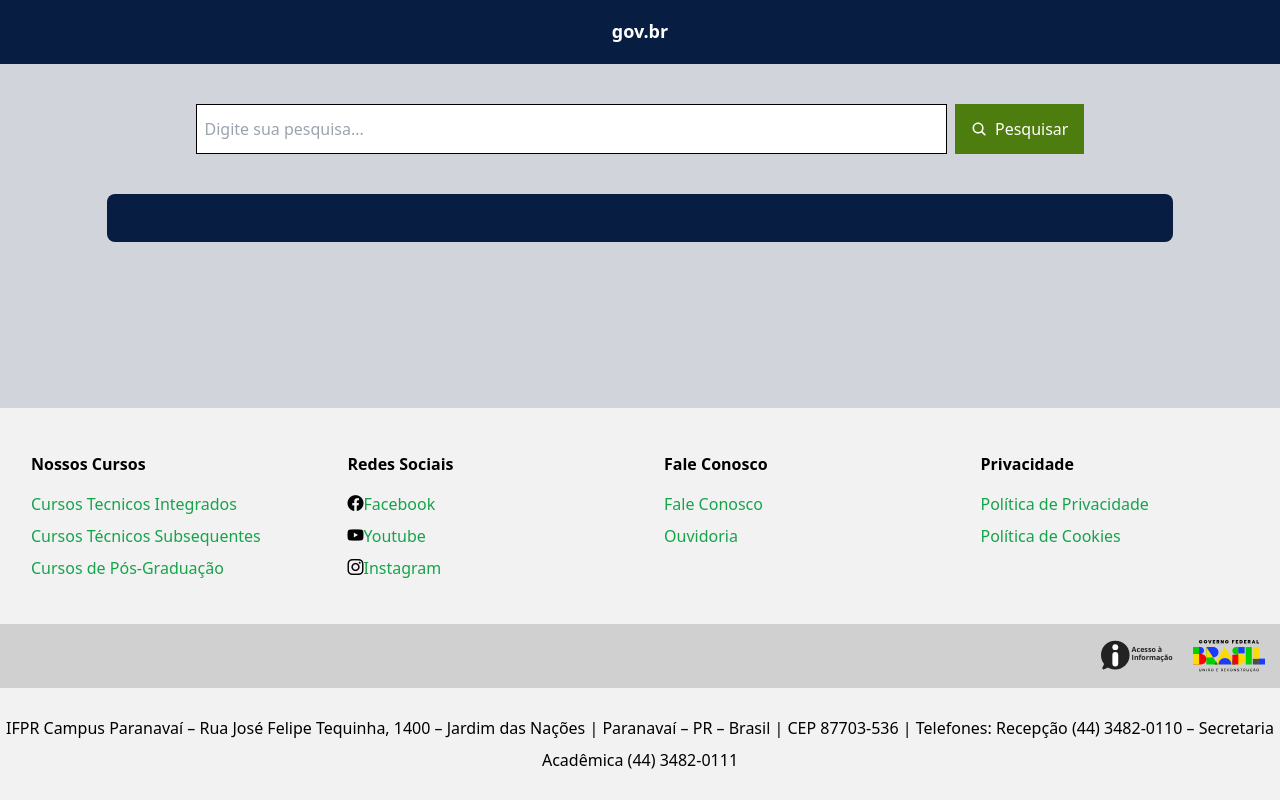
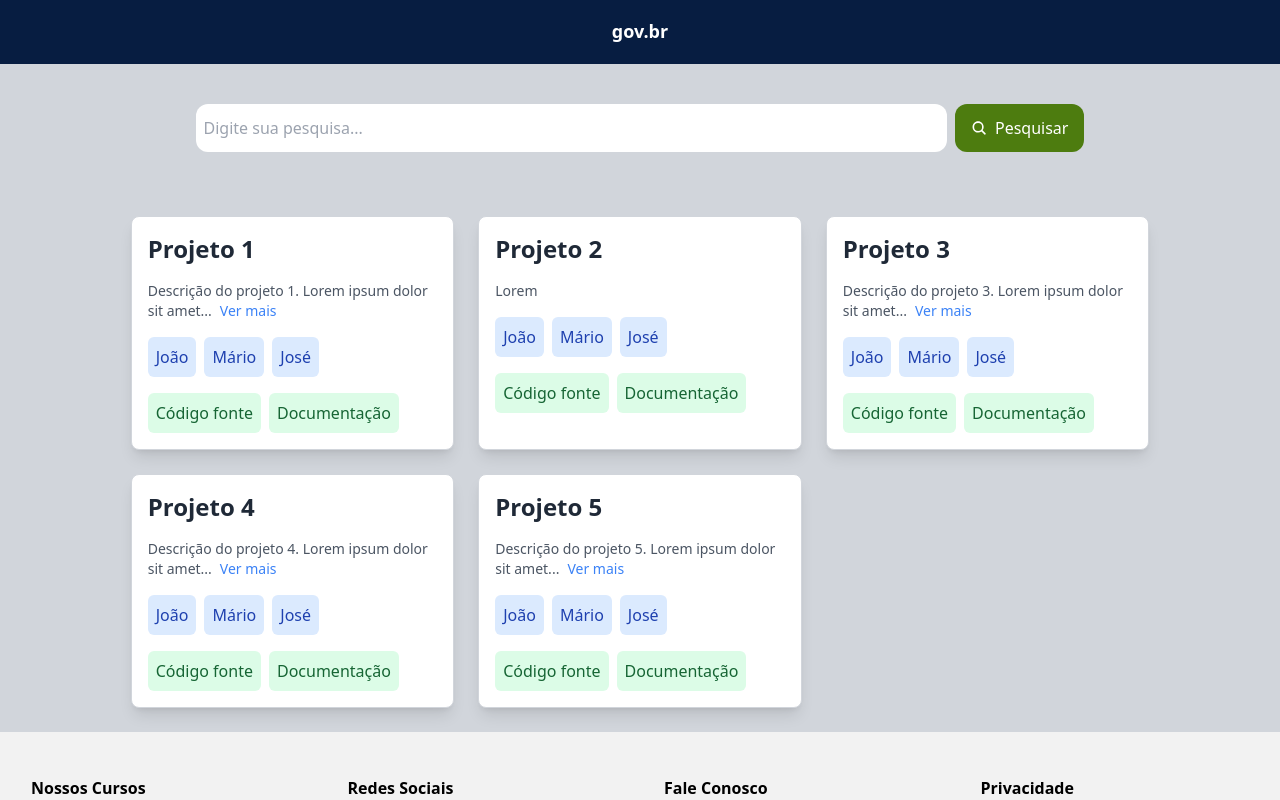
Before and after one commit to GUGALU/projeto-integrador-front, a Next.js app: page / in a window 1280 px wide. Shown: the top 800 px of the page. Built offline with nearby package versions, Linux system fonts and the light colour scheme.

Commit message:
fix: ui ux adjustments

```diff
--- a/app/components/search/search.jsx
+++ b/app/components/search/search.jsx
@@ -4,26 +4,30 @@ import { useState } from "react";
 import { Button } from "primereact/button";
 import { IoSearch } from "react-icons/io5";
 import { Dialog } from "primereact/dialog";
-import Crud from "../crud/crud";
+import Crud from "../crud/CRUD";
+import { FaPlus } from "react-icons/fa";
 
 const Search = () => {
-  const [isDialogVisible, setIsDialogVisible] = useState(false);
-
-  const openDialog = () => setIsDialogVisible(true);
-  const closeDialog = () => setIsDialogVisible(false);
+  const [user, setUser] = useState(false);
 
   return (
     <div className="flex justify-center items-center gap-2 w-full mt-10">
+      {user && (
+        <Button className="bg-blue-500 text-white p-3 rounded-full">
+          <FaPlus />
+        </Button>
+      )}
+
       <form action="/search" method="GET" className="flex w-10/12 gap-2">
         <input
           type="search"
           name="query"
-          className="border border-black bg-white p-2 w-full"
+          className="rounded-xl bg-white p-2 w-full"
           placeholder="Digite sua pesquisa..."
         />
         <Button
           type="submit"
-          className="bg-lime-700 text-white px-4 py-2 w-2/12 flex justify-center items-center gap-2"
+          className="bg-lime-700 text-white px-4 py-2 w-2/12 flex justify-center items-center gap-2 rounded-xl"
         >
           <IoSearch className="h-6 w-6" />
           Pesquisar
--- a/app/components/searchCard/searchCard.jsx
+++ b/app/components/searchCard/searchCard.jsx
@@ -1,52 +1,180 @@
-import React, { useState, useEffect } from "react";
+"use client";
+
+import React, { useState } from "react";
 import { Button } from "primereact/button";
+import { Tag } from "primereact/tag";
+import { LuPencil } from "react-icons/lu";
+import { FaRegTrashAlt } from "react-icons/fa";
+import { Chip } from "primereact/chip";
 import { Dialog } from "primereact/dialog";
-import Crud from "../crud/crud";
-import ArtefatoService from "../addFunction/addFuncion";
 
 export default function SearchCard() {
-  const [isDialogVisible, setIsDialogVisible] = useState(false);
-  const [projetos, setProjetos] = useState([]);
-  const [artefatoSelecionado, setArtefatoSelecionado] = useState(null);
+  const [user, setUser] = useState(false);
+  const [selectedProjeto, setSelectedProjeto] = useState(null);
+  const [isModalOpen, setIsModalOpen] = useState(false);
 
-  useEffect(() => {
-    const artefatosSalvos = ArtefatoService.getArtefatos();
-    setProjetos(artefatosSalvos);
-  }, []);
+  const projetos = [
+    {
+      id: 1,
+      titulo: "Projeto 1",
+      descricao: "Descrição do projeto 1. Lorem ipsum dolor sit amet.",
+      colaboradores: ["João", "Mário", "José"],
+      tipoArtefato: ["Código fonte", "Documentação"],
+    },
+    {
+      id: 2,
+      titulo: "Projeto 2",
+      descricao: "Lorem",
+      colaboradores: ["João", "Mário", "José"],
+      tipoArtefato: ["Código fonte", "Documentação"],
+    },
+    {
+      id: 3,
+      titulo: "Projeto 3",
+      descricao: "Descrição do projeto 3. Lorem ipsum dolor sit amet.",
+      colaboradores: ["João", "Mário", "José"],
+      tipoArtefato: ["Código fonte", "Documentação"],
+    },
+    {
+      id: 4,
+      titulo: "Projeto 4",
+      descricao: "Descrição do projeto 4. Lorem ipsum dolor sit amet.",
+      colaboradores: ["João", "Mário", "José"],
+      tipoArtefato: ["Código fonte", "Documentação"],
+    },
+    {
+      id: 5,
+      titulo: "Projeto 5",
+      descricao: "Descrição do projeto 5. Lorem ipsum dolor sit amet.",
+      colaboradores: ["João", "Mário", "José"],
+      tipoArtefato: ["Código fonte", "Documentação"],
+    },
+  ];
 
-  const openDialog = (projeto) => {
-    setArtefatoSelecionado(projeto);
-    setIsDialogVisible(true);
+  const openModal = (projeto) => {
+    setSelectedProjeto(projeto);
+    setIsModalOpen(true);
   };
 
-  const closeDialog = () => setIsDialogVisible(false);
+  const closeModal = () => {
+    setSelectedProjeto(null);
+    setIsModalOpen(false);
+  };
 
   return (
-    <div className="w-full bg-[#071D41] p-6 rounded-lg">
-      <div>
-        {projetos.map((projeto, index) => (
-          <div key={index} className="p-card shadow-lg rounded-lg p-6 w-10/12 mx-auto bg-gray-700 border border-gray-600 mb-4">
-            <h2 className="text-2xl font-bold text-green-300 mb-4">{projeto.titulo}</h2>
-            <p className="text-sm text-gray-300 mb-6">{projeto.descricao}</p>
+    <div className="w-full p-6">
+      <div className="grid grid-cols-1 sm:grid-cols-2 lg:grid-cols-3 gap-6">
+        {projetos.map((projeto) => (
+          <div
+            key={projeto.id}
+            onClick={() => openModal(projeto)}
+            className="cursor-pointer shadow-lg rounded-lg p-4 w-full bg-white border border-gray-300 hover:shadow-xl transition-shadow"
+          >
+            <div className="flex justify-between items-center mb-4">
+              <h2 className="text-2xl font-bold text-gray-800">
+                {projeto.titulo}
+              </h2>
+              {user && (
+                <div className="gap-2 flex items-center">
+                  <Button
+                    className="bg-blue-600 text-white p-2 text-sm rounded-full hover:bg-blue-700"
+                    aria-label="Editar"
+                  >
+                    <LuPencil />
+                  </Button>
+                  <Button
+                    className="bg-red-600 text-white p-2 text-sm rounded-full hover:bg-red-700"
+                    aria-label="Excluir"
+                  >
+                    <FaRegTrashAlt />
+                  </Button>
+                </div>
+              )}
+            </div>
 
-            <div className="flex justify-between">
-              <Button
-                onClick={() => openDialog(projeto)}
-                icon="pi pi-pencil"
-                className="bg-green-500 text-white text-sm px-0.5 py-0.5 rounded-full"
-              />
-              <Dialog
-                visible={isDialogVisible}
-                modal
-                onHide={closeDialog}
-                style={{ backgroundColor: '#1F2937', boxShadow: '0 4px 8px rgba(0, 0, 0, 0.5)', color: '#D1D5DB', zIndex: 1050 }}
-              >
-                <Crud artefatoParaEditar={artefatoSelecionado} fecharDialog={closeDialog} />
-              </Dialog>
+            <p className="text-sm text-gray-600 mb-4">
+              {projeto.descricao.length > 50
+                ? `${projeto.descricao.slice(0, 50)}...`
+                : projeto.descricao}
+              {projeto.descricao.length > 50 && (
+                <button className="text-blue-500 hover:underline ml-2">
+                  Ver mais
+                </button>
+              )}
+            </p>
+
+            <div className="flex flex-col gap-4">
+              <div className="flex gap-2 flex-wrap">
+                {projeto.colaboradores.map((colaborador, index) => (
+                  <Chip
+                    label={colaborador}
+                    key={index}
+                    className="bg-blue-100 p-2 rounded-md text-blue-800"
+                  />
+                ))}
+              </div>
+
+              <div className="flex gap-2 flex-wrap">
+                {projeto.tipoArtefato.map((tipo, index) => (
+                  <Tag
+                    value={tipo}
+                    text
+                    key={index}
+                    className="bg-green-100 p-2 rounded-md text-green-800 border-green-400"
+                  />
+                ))}
+              </div>
             </div>
           </div>
         ))}
       </div>
+
+      <Dialog
+        visible={isModalOpen}
+        onHide={closeModal}
+        header={selectedProjeto?.titulo}
+        modal
+        style={{ width: "50vw" }}
+        className="p-dialog-overlay bg-white p-2 rounded-lg"
+      >
+        {selectedProjeto && (
+          <div className="bg-white p-4">
+            <p className="text-sm text-gray-600 mb-4">
+              {selectedProjeto.descricao}
+            </p>
+
+            <div className="flex flex-col gap-4">
+              <div className="flex gap-2 flex-wrap">
+                <strong>Colaboradores:</strong>
+                {selectedProjeto.colaboradores.map((colaborador, index) => (
+                  <Chip
+                    label={colaborador}
+                    key={index}
+                    className="bg-blue-100 p-2 rounded-md text-blue-800"
+                  />
+                ))}
+              </div>
+
+              <div className="flex gap-2 flex-wrap mt-4">
+                <strong>Artefatos:</strong>
+                {selectedProjeto.tipoArtefato.map((tipo, index) => (
+                  <Tag
+                    value={tipo}
+                    text
+                    key={index}
+                    className="bg-green-100 p-2 rounded-md text-green-800 border-green-400"
+                  />
+                ))}
+              </div>
+            </div>
+          </div>
+        )}
+      </Dialog>
+      <style jsx global>{`
+        .p-dialog-mask {
+          background-color: rgba(0, 0, 0, 0.5);
+        }
+      `}</style>
     </div>
   );
 }
--- a/package.json
+++ b/package.json
@@ -9,6 +9,7 @@
     "lint": "next lint"
   },
   "dependencies": {
+    "axios": "^1.7.7",
     "ferramenta-de-busca-ifpr": "file:",
     "next": "^14.2.13",
     "next-themes": "^0.3.0",
--- /dev/null
+++ b/service/artifact/artifact.service.js
@@ -0,0 +1,6 @@
+import { api } from "../api-manager";
+
+export const getArtifacts = async () => {
+  const response = await api.get("/artifacts");
+  return response.data;
+}
```
Also changed, not shown: service/api-manager.js (added, +39 -0 lines), 2 other files (tests, documents, lock files or other folders).
